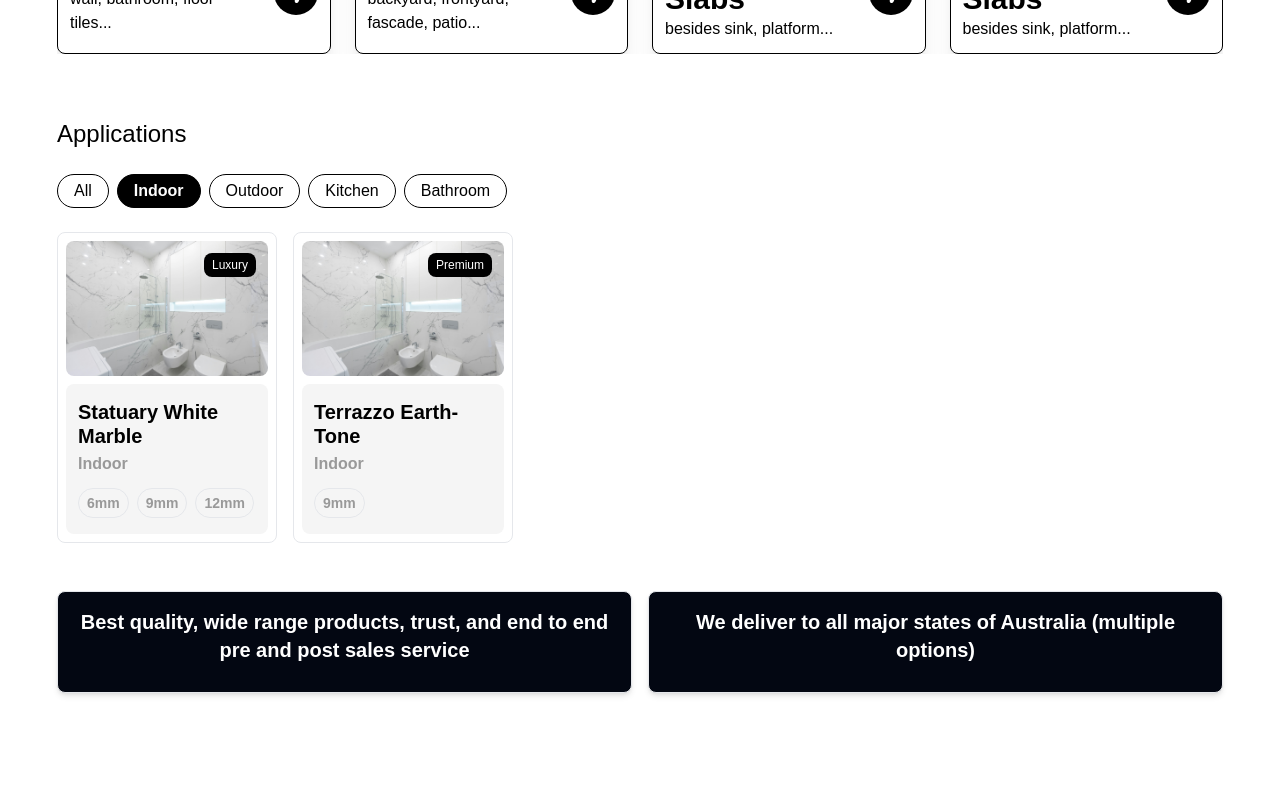
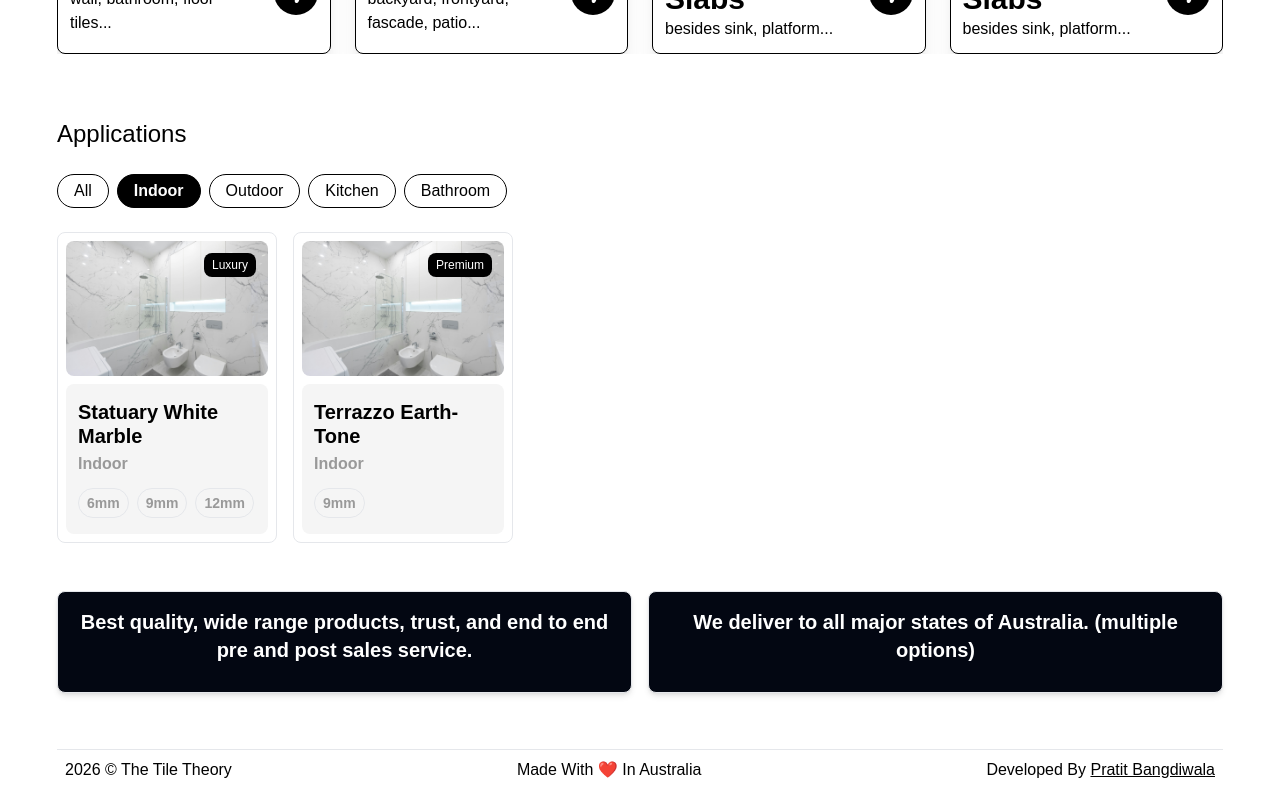
Before and after one commit to Pratitb/the-tile-theory, a React (Vite) app: page / in a window 1280 px wide. Shown: the part 726-1526 px from the top of the page. Before the commit the page ends 1429 px from the top, so only its background shows below. Built offline with nearby package versions, Linux system fonts and the light colour scheme; a web font is replaced by a local one.

Commit message:
feat: footer

```diff
--- a/src/App.tsx
+++ b/src/App.tsx
@@ -2,7 +2,7 @@ import { useMediaQuery } from 'react-responsive'
 import './App.css'
 import MobNav from './components/mobNav'
 import Banner from './components/banner'
-import { categories, homePillTabs, tileProducts } from './utils/data'
+import { categories, homePillTabs, quote2Text, quoteText, tileProducts } from './utils/data'
 import CategoryCard from './components/categoryCard'
 import type { CategoryProps, ProductCardProps, TileProductKeys } from './utils/types'
 import DesNav from './components/desNav'
@@ -13,6 +13,7 @@ import { useEffect, useMemo, useState } from "react";
 import PillTab from './components/pillTab'
 import ProductCard from './components/productCard'
 import BottomBanner from './components/bottomBanner'
+import Footer from './components/footer'
 
 const App = () => {
   const isDesktop = useMediaQuery({ query: '(min-width: 767px)' })
@@ -75,9 +76,10 @@ const App = () => {
       </div>
       {/* Bottom Banner */}
       <div className='flex flex-col gap-4 md:flex-row'>
-        <BottomBanner quote={'Best quality, wide range products, trust, and end to end pre and post sales service'} />
-        <BottomBanner quote={'We deliver to all major states of Australia (multiple options)'} />
+        <BottomBanner quote={quoteText} />
+        <BottomBanner quote={quote2Text} />
       </div>
+      <Footer />
     </div>
   )
 }
--- /dev/null
+++ b/src/components/footer.tsx
@@ -0,0 +1,14 @@
+
+const Footer = () => {
+
+    const currentYear = new Date().getFullYear()
+    return (
+        <div className='p-2 capitalize flex flex-col items-center gap-1 md:flex-row md:justify-between md:mt-10 md:border-t'>
+            <p className='flex'>{`${currentYear}`} &copy; the tile theory</p>
+            <p className=''>made with ❤️ in australia </p>
+            <p className=''>developed by <a href="https://pratitcodes.com" target="_blank" className="underline">pratit bangdiwala</a></p>
+        </div>
+    )
+}
+
+export default Footer
```
